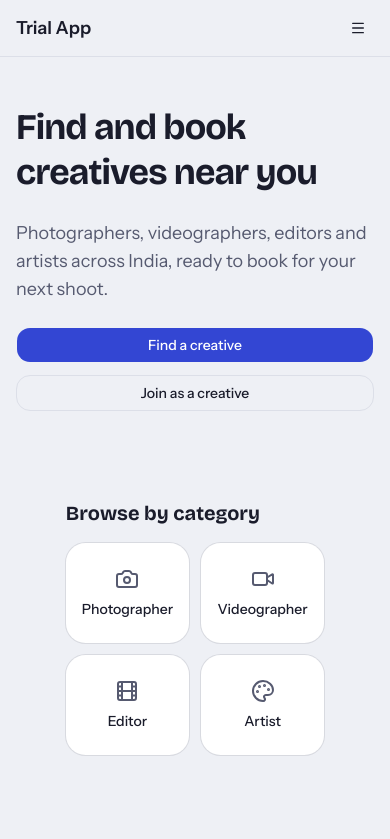
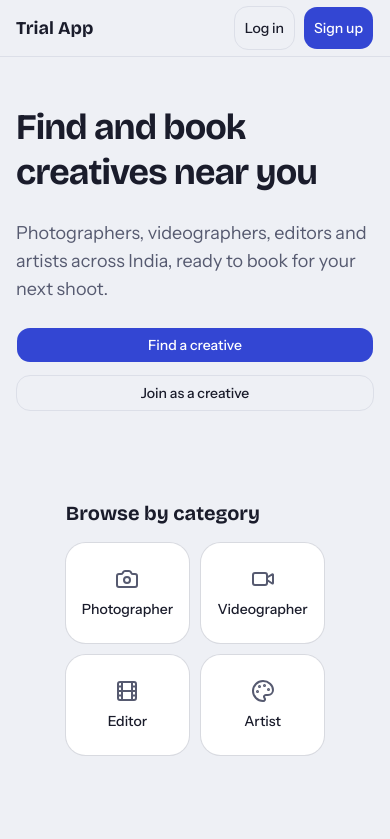
Before and after one commit to sahidmodi45/trial-app, a Next.js app: page / in a window 390 px wide. Shown: the top 839 px of the page. Built offline with nearby package versions, Linux system fonts and the light colour scheme; no server answers.

Commit message:
s3: auth-aware header

```diff
--- a/components/site-header.tsx
+++ b/components/site-header.tsx
@@ -1,74 +1,92 @@
 import Link from "next/link"
-import { Menu } from "lucide-react"
-import { Button, buttonVariants } from "@/components/ui/button"
-import {
-  Sheet,
-  SheetContent,
-  SheetHeader,
-  SheetTitle,
-  SheetTrigger,
-} from "@/components/ui/sheet"
+import { buttonVariants } from "@/components/ui/button"
+import { signOut } from "@/app/(auth)/actions"
+import { getUser } from "@/lib/auth"
 import { cn } from "@/lib/utils"
 
-export function SiteHeader() {
+// min-h-11 keeps every phone tap target at 44px; the button's own h-8 is too short.
+const tap = "min-h-11"
+
+export async function SiteHeader() {
+  const user = await getUser()
+
   return (
     <header className="sticky top-0 z-40 border-b bg-background">
       <div className="mx-auto flex h-14 max-w-5xl items-center justify-between px-4">
-        <Link href="/" className="text-lg font-semibold">
+        <Link
+          href="/"
+          className={cn(tap, "flex items-center font-display text-lg font-bold")}
+        >
           Trial App
         </Link>
 
-        <nav className="hidden items-center gap-2 sm:flex">
-          <Link href="/browse" className={buttonVariants({ variant: "ghost" })}>
-            Browse
-          </Link>
-          <Link href="/login" className={buttonVariants({ variant: "outline" })}>
-            Log in
-          </Link>
-          <Link href="/signup" className={buttonVariants({ variant: "default" })}>
-            Sign up
-          </Link>
-        </nav>
-
-        <Sheet>
-          <SheetTrigger
-            render={
-              <Button
-                variant="ghost"
-                size="icon"
-                aria-label="Open menu"
-                className="sm:hidden"
-              />
-            }
-          >
-            <Menu />
-          </SheetTrigger>
-          <SheetContent side="right">
-            <SheetHeader>
-              <SheetTitle>Menu</SheetTitle>
-            </SheetHeader>
-            <nav className="flex flex-col gap-2 p-4">
-              <Link
-                href="/browse"
-                className={cn(buttonVariants({ variant: "ghost" }), "justify-start")}
+        {/* Phones: Browse and Dashboard live in the bottom tab bar. */}
+        <nav className="flex items-center gap-2 md:hidden">
+          {user ? (
+            <form action={signOut}>
+              <button
+                type="submit"
+                className={cn(buttonVariants({ variant: "outline" }), tap)}
               >
-                Browse
-              </Link>
+                Log out
+              </button>
+            </form>
+          ) : (
+            <>
               <Link
                 href="/login"
-                className={cn(buttonVariants({ variant: "outline" }), "justify-start")}
+                className={cn(buttonVariants({ variant: "outline" }), tap)}
               >
                 Log in
               </Link>
               <Link
                 href="/signup"
-                className={cn(buttonVariants({ variant: "default" }), "justify-start")}
+                className={cn(buttonVariants({ variant: "default" }), tap)}
               >
                 Sign up
               </Link>
-            </nav>
-          </SheetContent>
-        </Sheet>
+            </>
+          )}
+        </nav>
+
+        <nav className="hidden items-center gap-2 md:flex">
+          <Link href="/browse" className={buttonVariants({ variant: "ghost" })}>
+            Browse
+          </Link>
+          {user ? (
+            <>
+              <Link
+                href="/dashboard"
+                className={buttonVariants({ variant: "outline" })}
+              >
+                Dashboard
+              </Link>
+              <form action={signOut}>
+                <button
+                  type="submit"
+                  className={buttonVariants({ variant: "default" })}
+                >
+                  Log out
+                </button>
+              </form>
+            </>
+          ) : (
+            <>
+              <Link
+                href="/login"
+                className={buttonVariants({ variant: "outline" })}
+              >
+                Log in
+              </Link>
+              <Link
+                href="/signup"
+                className={buttonVariants({ variant: "default" })}
+              >
+                Sign up
+              </Link>
+            </>
+          )}
+        </nav>
       </div>
     </header>
   )
```
